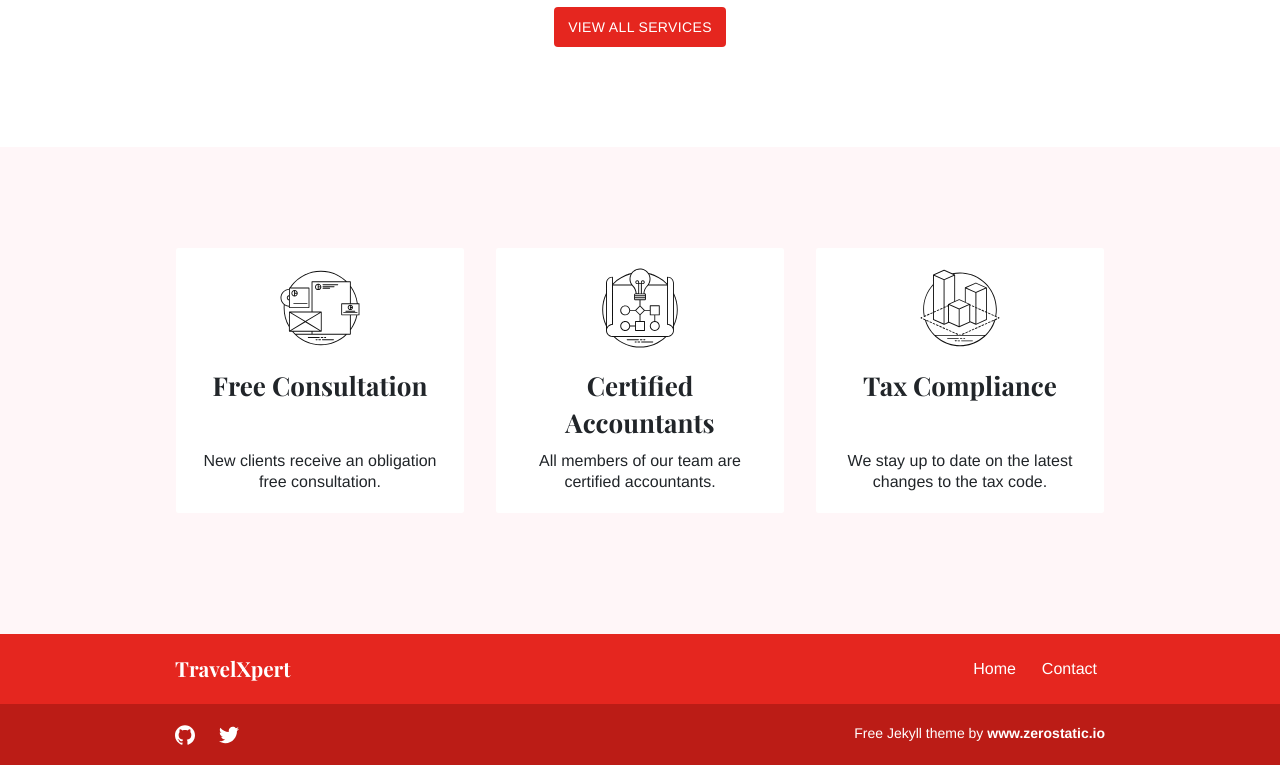
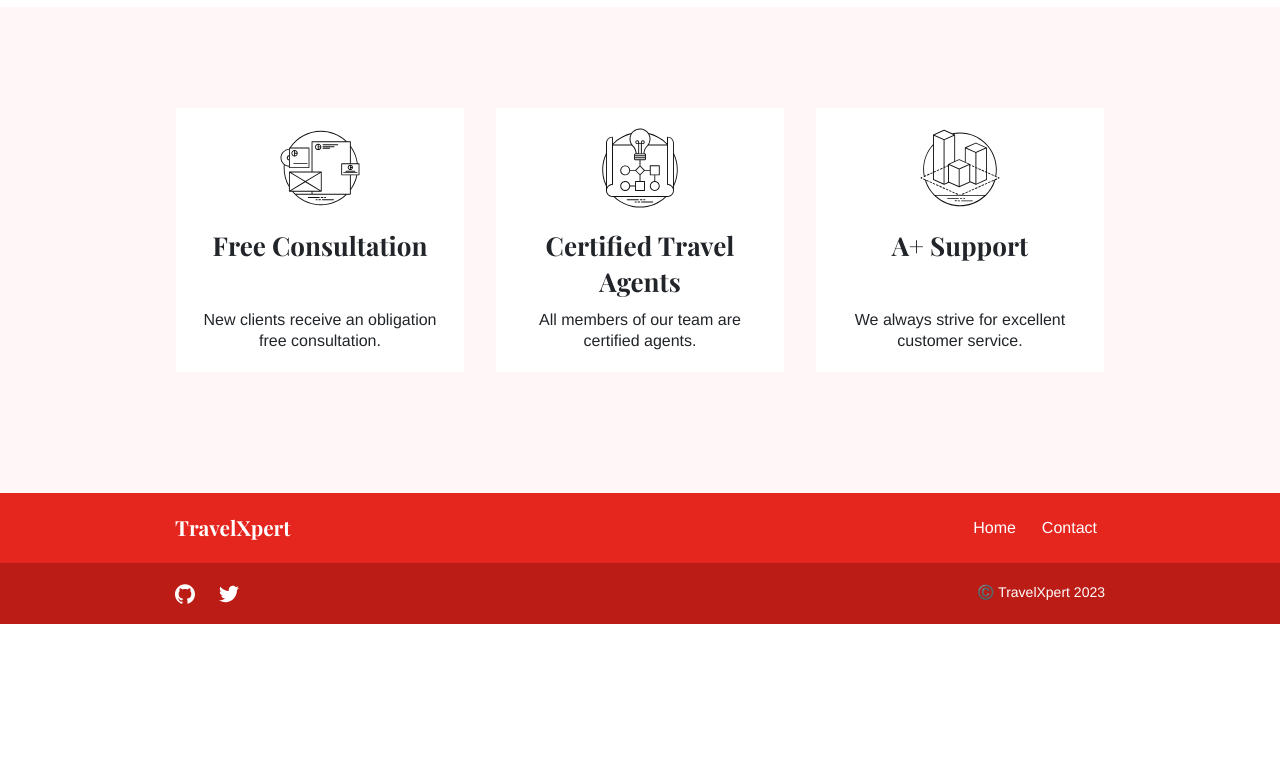
Before and after one commit to madhurahuja/travelxpert, a plain HTML site: page index.html in a window 1280 px wide. Shown: the part 997-1762 px from the top of the page. After the commit the page ends 1621 px from the top, so only its background shows below. Drawn offline with nearby package versions, Linux system fonts and the light colour scheme.

Commit message:
deploy: madhurahuja/travelxpert-jekyll@1731cfb08ba040e0d4cece33649241a7979bb29f

```diff
--- a/index.html
+++ b/index.html
@@ -54,10 +54,12 @@
     <div class='header'>
   <div class="container">
     <div class="logo">
+      <img width="" height="80px" alt="TravelXpert" src="/travelxpert/images/logo/emblem.png" />
       <a href="/travelxpert/"><img width="" height="20px" alt="TravelXpert" src="/travelxpert/images/logo/logo.png" /></a>
     </div>
     <div class="logo-mobile">
-      <a href="/travelxpert/"><img width="50%" height="50%" alt="TravelXpert" src="/travelxpert/images/logo/logo.png" /></a>
+      <img width="80px" alt="TravelXpert" src="/travelxpert/images/logo/emblem.png" />
+      <a href="/travelxpert/"><img width="80%" height="50%" alt="TravelXpert" src="/travelxpert/images/logo/logo.png" /></a>
     </div>
     <div id="main-menu" class="main-menu">
 
@@ -196,20 +198,20 @@
       <div class="col-12 col-md-6 col-lg-4 mb-2">
         <div class="feature">
 
-          <div class="feature-image"><img alt="Certified Accountants logo" src="/travelxpert/images/features/noun_The%20Process_1885341.svg" width="80" height="80" /></div>
+          <div class="feature-image"><img alt="Certified Travel Agents logo" src="/travelxpert/images/features/noun_The%20Process_1885341.svg" width="80" height="80" /></div>
 
-          <h2 class="feature-title">Certified Accountants</h2>
-          <div class="feature-content">All members of our team are certified accountants.</div>
+          <h2 class="feature-title">Certified Travel Agents</h2>
+          <div class="feature-content">All members of our team are certified agents.</div>
         </div>
       </div>
 
       <div class="col-12 col-md-6 col-lg-4 mb-2">
         <div class="feature">
 
-          <div class="feature-image"><img alt="Tax Compliance logo" src="/travelxpert/images/features/noun_3d%20modeling_1885342.svg" width="80" height="80" /></div>
+          <div class="feature-image"><img alt="A+ Support logo" src="/travelxpert/images/features/noun_3d%20modeling_1885342.svg" width="80" height="80" /></div>
 
-          <h2 class="feature-title">Tax Compliance</h2>
-          <div class="feature-content">We stay up to date on the latest changes to the tax code.</div>
+          <h2 class="feature-title">A+ Support</h2>
+          <div class="feature-content">We always strive for excellent customer service.</div>
         </div>
       </div>
 
@@ -260,7 +262,7 @@
 
 
 
-          <div class="copyright">Free Jekyll theme by <a class="zerostatic" href="https://www.zerostatic.io">www.zerostatic.io</a></div>
+          <div class="copyright">©️ TravelXpert 2023</div>
 
         </div>
       </div>
```
Also changed, not shown: about/index.html (+4 -2 lines), contact/index.html (+4 -2 lines), services/counselling/index.html (+4 -2 lines), services/index.html (+4 -2 lines), services/student-corner/index.html (+4 -2 lines), services/ticket-booking/index.html (+4 -2 lines), services/visas/index.html (+4 -2 lines), team/anami-ahuja/index.html (+4 -2 lines), team/index.html (+4 -2 lines), team/peter-van-eijk/index.html (+4 -2 lines), team/robert-johnson/index.html (+4 -2 lines), team/sage-kirk/index.html (+4 -2 lines), team/susan-shelton/index.html (+4 -2 lines), team/tamara-ells/index.html (+4 -2 lines), 3 more files, 1 other file.
